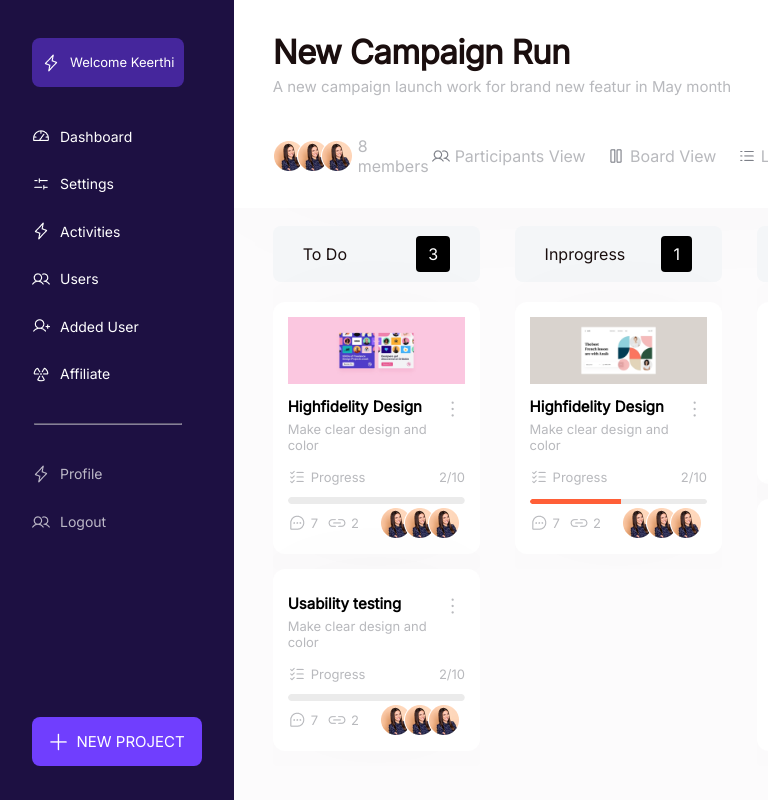
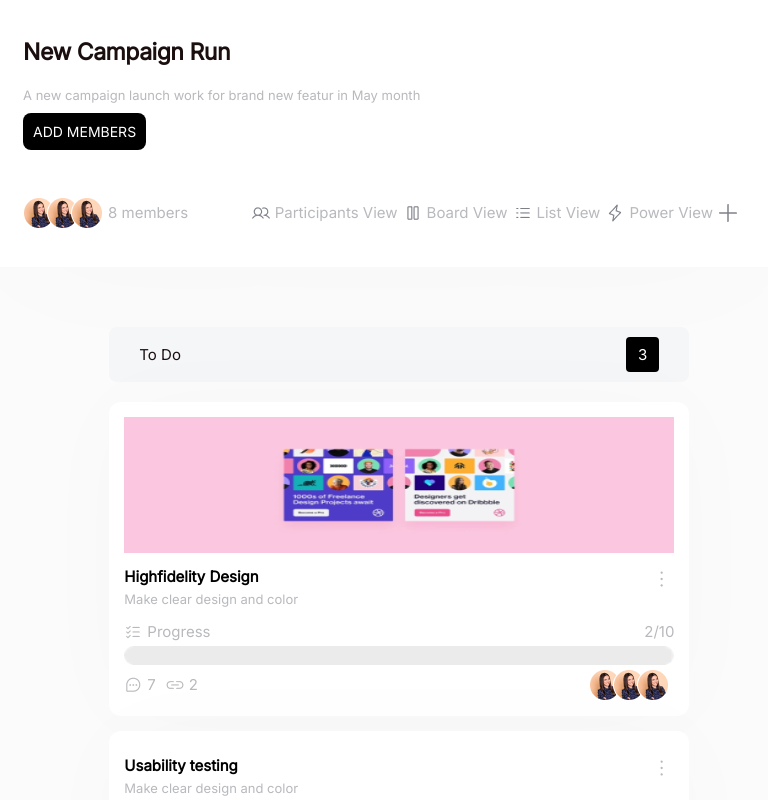
Before and after one commit to ileri-oluwa-kiiye/campaign, a React (Vite) app: page / in a window 768 px wide. Shown: the top 800 px of the page. Built offline with nearby package versions, Linux system fonts and the light colour scheme.

Commit message:
Mobile. Didn't know before

```diff
--- a/src/assets/components/sidebar.jsx
+++ b/src/assets/components/sidebar.jsx
@@ -58,7 +58,7 @@ const Sidebar = () => {
 return(
     <>
         <div className="sidebar">
-            <div className="content">
+            <div className="content active">
                 <button className="welcome-user">
                     <img src={profile} alt="Welcome" />
                     <span>Welcome Keerthi</span>
--- a/src/assets/scss/_main.scss
+++ b/src/assets/scss/_main.scss
@@ -357,3 +357,266 @@ body{
         }
     }
 }
+
+
+@media screen and (max-width: 1100px) {
+
+    *{
+        font-size: 15px;
+    }
+    .App{
+        display: block;
+        max-width: 100vw;
+        max-height: none;
+        min-width: none;
+        // Adding more responsiveness just in case
+
+        .main{
+            width: 100%;
+
+        }
+    }
+
+
+    .sidebar{
+        width: 0%;
+        max-width: 250px;
+        // position: fixed;
+        overflow: hidden;
+        height: 0vh;
+        min-height: 0vh;
+        transition: width 300ms ease-out;
+
+
+
+        .content{
+            padding: 10px 32px;
+            padding-right: 50px;
+
+            .bottom_side_navigation{
+                opacity: 0.7;
+            }
+
+            li{
+                list-style: none;
+                font-style: normal;
+                font-weight: 500;
+                font-size: 14px;
+                line-height: 17px;
+                display: flex;
+                padding: 10px 0px;
+                margin: 1.2vh 0px;
+                align-items: center;
+                cursor: pointer;
+                transition: all 0.3s ease-out;
+            }
+
+
+            button{
+                font-weight: 400;
+                font-size: 13px;
+                &.welcome-user{
+                    background-color: #45269C;
+                    margin-bottom: 30px;
+                    font-size: 13px;
+                }
+
+                &.add-project{
+                    background-color: #703EFE;
+                    position: absolute;
+                    bottom: 3vh;
+                    max-width: calc(100% - 64px);
+                    font-size: 13px;
+
+                }
+
+                &:hover{
+                    opacity: 0.77;
+                    color: grey;
+                }
+
+                span{
+                    min-width: max-content;
+                    margin-left: 10px;
+                }
+            }
+
+        }
+
+        // &.active{
+        //     width: 100%;
+        // }
+    }
+
+
+    .topbar{
+        background-color: white;
+        box-shadow: 0px 4px 148px rgba(0, 0, 0, 0.02);
+        padding: 4vh 3vw;
+
+        .content{
+            max-width: 1700px;
+        }
+
+        header{
+            display: block;
+            justify-content: space-between;
+            align-items: center;
+
+            h1{
+                font-weight: 600;
+                font-size: 23px;
+                line-height: 40px;
+                margin-bottom: 15px;
+                letter-spacing: -0.02em;
+            }
+
+            p{
+                color: $grey-color;
+                font-size: 13px;
+            }
+            button{
+                background-color: black;
+                color: white;
+                margin: 10px 0px;
+                font-size: 10px;
+                padding: 10px 10px;
+            }
+        }
+
+        .views{
+            display: block;
+            justify-content: space-between;
+            align-items: center;
+            margin: 5vh 0px 0vh 0px;
+            color: $grey-color;
+
+            .track-members{
+                display: flex;
+                justify-content: space-between;
+                align-items: center;
+            }
+
+            img{
+                margin-right: 5px;
+            }
+
+
+            .view-list{
+                display: none;
+                justify-content: space-between;
+                align-items: center;
+
+                ul{
+                    display: block;
+                    justify-content: space-between;
+                    align-items: center;
+
+
+                    li{
+                        list-style: none;
+                        cursor: pointer;
+                        display: flex;
+                        justify-content: flex-start;
+                        align-items: center;
+                        padding: 3px;
+                        margin-right: 2vw;
+                        margin: 10px 0px;
+
+                        span{
+                            min-width: max-content;
+                        }
+
+                    }
+                }
+
+
+            }
+        }
+    }
+
+
+    .main-tasks{
+        display: flex;
+        align-items: flex-start;
+        justify-content: space-between;
+        flex-direction: column;
+        padding: 10px 2vw;
+        margin: auto !important;
+        width: max-content;
+        max-width: 1700px;
+        min-width: 100%;
+
+        section{
+            width: none;
+            // max-width: 420px;
+            width: fit-content;
+            margin: auto;
+            overflow:visible;
+            // More responsiveness
+
+            .counter{
+                // width: calc(100% - 60px);
+                width: calc(90vw - 30px);
+                max-width: 520px;
+                display: flex;
+                align-items: center;
+                justify-content: space-between;
+                background-color: $lighter-grey;
+                padding: 10px 30px;
+                border-radius: 8px;
+                margin-bottom: 20px;
+                margin-top: 50px;
+
+                span{
+                    color: white;
+                    background-color: black;
+                    padding: 8px 12px;
+                    border-radius: 4px;
+                }
+            }
+
+            .single-task{
+                background-color: white;
+                padding: 15px;
+                box-shadow: 0px 0px 100px rgba(0, 0, 0, 0.02);
+                border-radius: 12px;
+                font-size: 13px;
+                color: $grey-color;
+                margin-bottom: 15px;
+                width: 90vw;
+                max-width: 550px;
+                // margin: auto;
+
+                .main-image{
+                    img{
+                        width: 100%;
+                        max-height: 17vh;
+                    }
+                }
+
+
+            }
+        }
+    }
+}
+
+
+
+
+
+@media screen and (min-width: 600px) {
+    .topbar {
+        .views{
+            display: flex;
+            .view-list{
+                display: flex;
+
+                ul{
+
+                    display: flex;
+                }
+            }
+        }
+    }
+}
```
